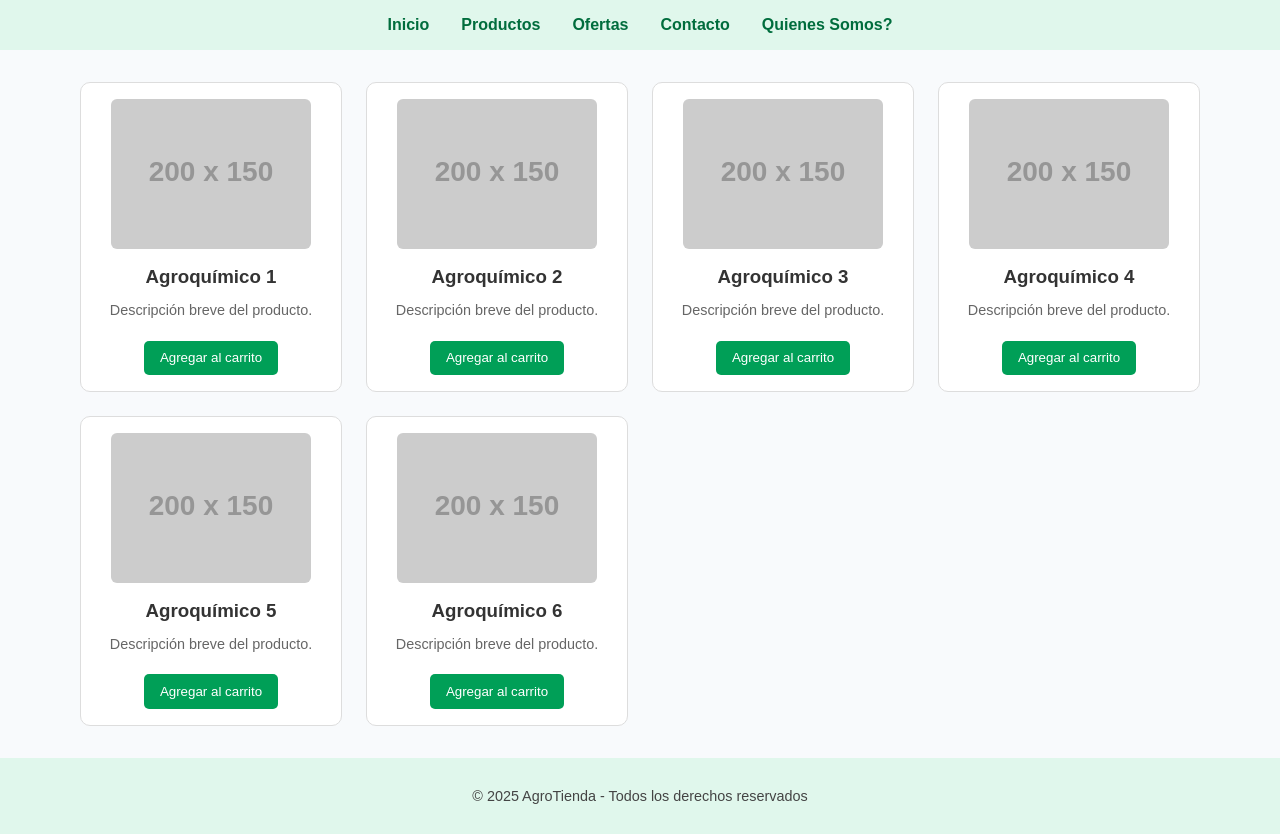
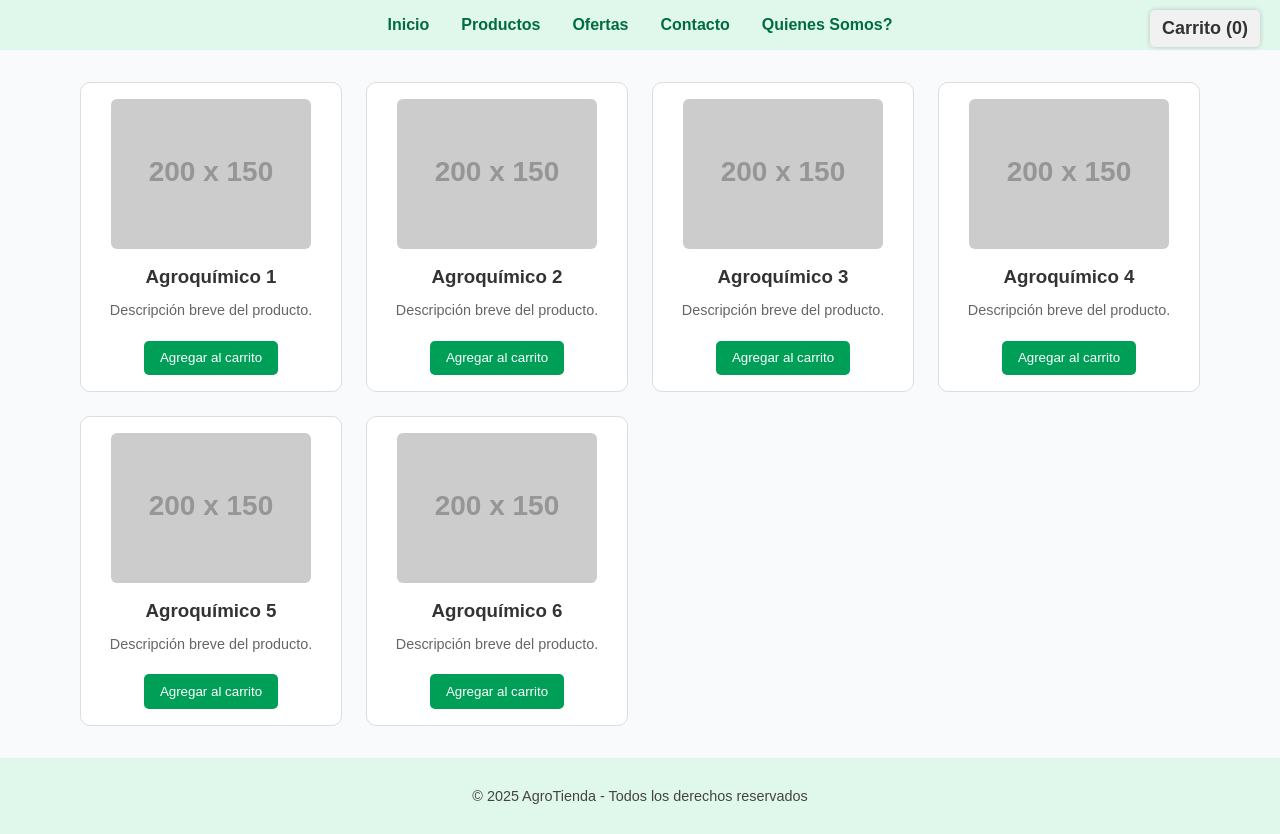
Before and after one commit to fakundolopez2008/JS_TP_2, a plain HTML site: page index.html in a window 1280 px wide. Drawn offline with Linux system fonts and the light colour scheme; placeholder pictures from the web are drawn by us.

Commit message:
Correccion HTML/CSS

```diff
--- a/css/style.css
+++ b/css/style.css
@@ -90,3 +90,15 @@ body {
   font-size: 0.9rem;
   color: #444;
 }
+
+#carrito {
+  position: fixed;
+  top: 10px;
+  right: 20px;
+  font-size: 18px;
+  font-weight: bold;
+  background: #f1f1f1;
+  padding: 8px 12px;
+  border-radius: 5px;
+  box-shadow: 0px 0px 5px rgba(0,0,0,0.2);
+}
--- a/index.html
+++ b/index.html
@@ -9,8 +9,10 @@
 </head>
 <body>
 
-  <!-- Navegación -->
   <nav class="navbar">
+    <div id="carrito">
+    Carrito (<span id="contador">0</span>)
+    </div>
     <ul>
       <li><a href="#">Inicio</a></li>
       <li><a href="#">Productos</a></li>
@@ -20,7 +22,6 @@
     </ul>
   </nav>
 
-  <!-- Contenedor de productos -->
   <main class="container">
     <section class="productos">
       <article class="producto">
@@ -62,7 +63,6 @@
     </section>
   </main>
 
-  <!-- Footer -->
   <footer class="footer">
     <p>© 2025 AgroTienda - Todos los derechos reservados</p>
   </footer>
```
